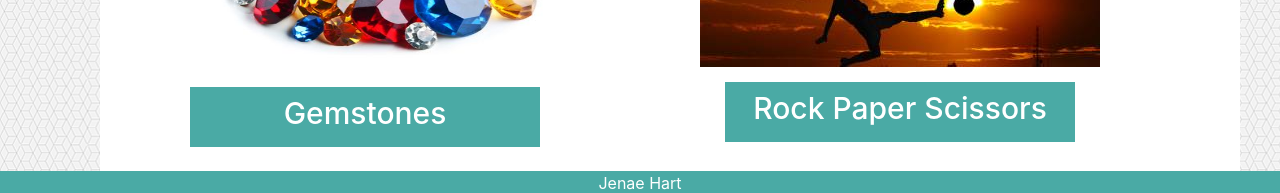
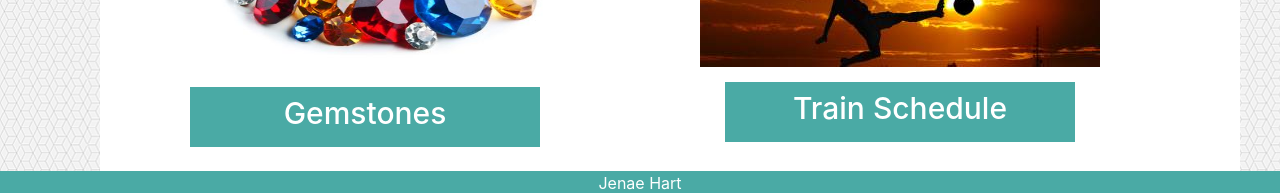
Before and after one commit to JenaeStuder/bootstrap-portfolio, a plain HTML site: page portfolio.html in a window 1280 px wide. Shown: the part 605-798 px from the top of the page. Drawn offline with nearby package versions, Linux system fonts and the light colour scheme.

Commit message:
added train chedule

```diff
--- a/portfolio.html
+++ b/portfolio.html
@@ -86,8 +86,10 @@
                     <img src="assets/images/art-art-materials-background-1191710.jpg" alt="rainbow glitter" style="width: 450px; height: 225px; border: 0;">
                   </a>
                     <h3>Giftastic</h3>
+                    <a href ="https://naenae15232.github.io/Train-Schedule/">
                     <img src="assets/images/5.jpg">
-                    <h3>Rock Paper Scissors</h3>
+                </a>
+                    <h3>Train Schedule</h3>
 
                 </div>
             </div>
```
